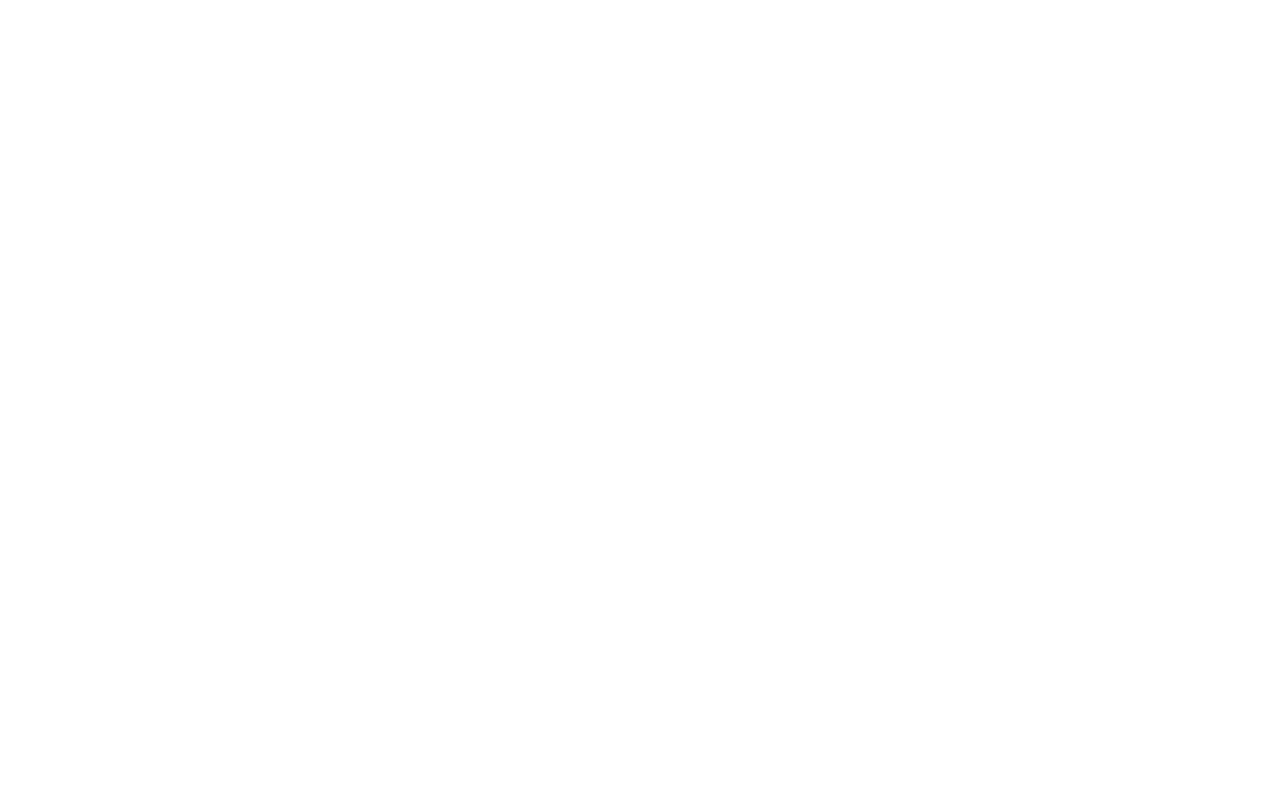
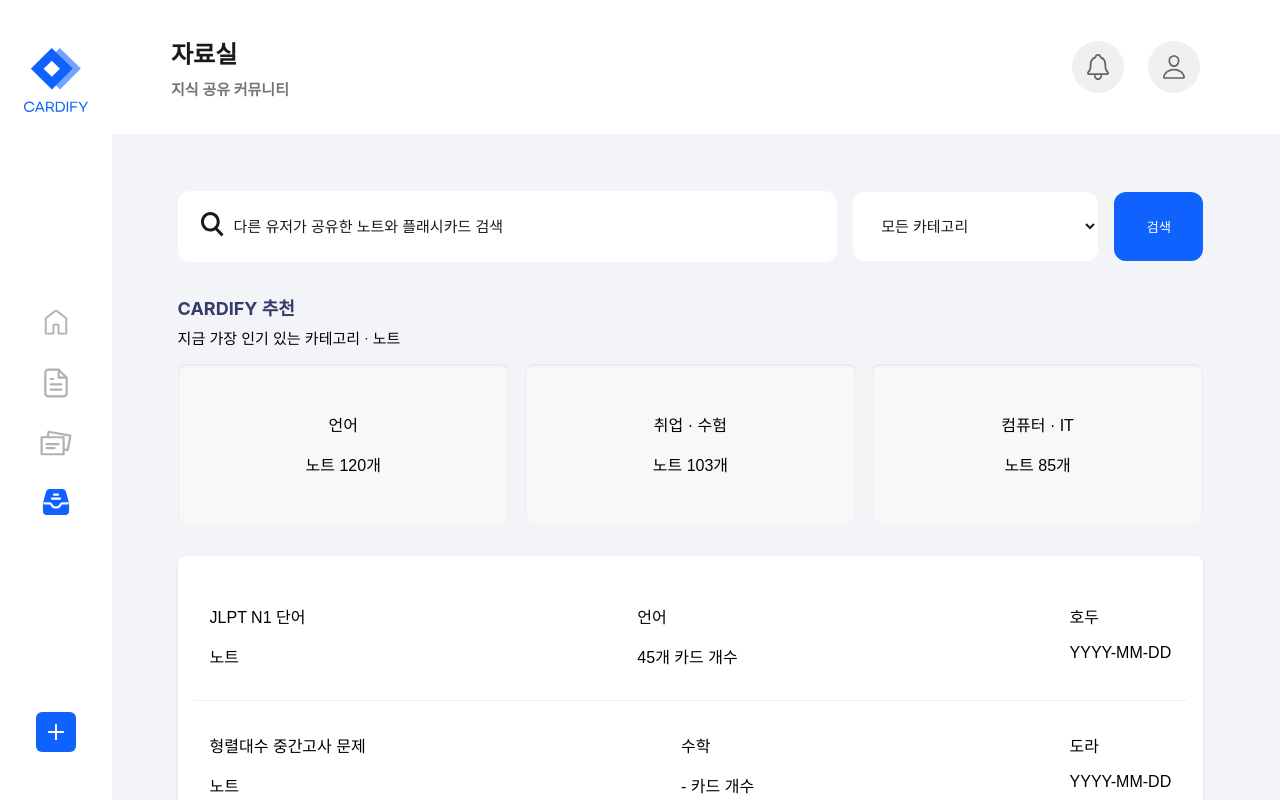
Before and after one commit to UMC-CARDIFY/Client-V1, a React (Vite) app: page /library in a window 1280 px wide. Before the commit this address had no page. Shown: the top 800 px of the page. Built offline with nearby package versions, Linux system fonts and the light colour scheme.

Commit message:
feat: 자료실 화면 검색창 ui 구현

```diff
--- /dev/null
+++ b/src/pages/Library/components/CategoryList.jsx
@@ -0,0 +1,52 @@
+import React from 'react';
+import styled from 'styled-components';
+
+const CategoryItemContainer = styled.div`
+  flex: 1;
+  padding: 2rem;
+  background: #f8f8f8;
+  text-align: center;
+  border-radius: 8px;
+  box-shadow: inset 0 1px 3px rgba(0, 0, 0, 0.1);
+`;
+
+const CategoryItem = ({ title, noteCount }) => {
+  return (
+    <CategoryItemContainer>
+      <p>{title}</p>
+      <p>노트 {noteCount}개</p>
+    </CategoryItemContainer>
+  );
+};
+
+const CategoryList = () => {
+  const dummyData = [
+    {
+      title: '언어',
+      noteCount: '120',
+    },
+    {
+      title: '취업 · 수험',
+      noteCount: '103',
+    },
+    {
+      title: '컴퓨터 · IT',
+      noteCount: '85',
+    },
+    // 더 많은 더미 데이터를 여기에 추가할 수 있습니다.
+  ];
+
+  return (
+    <div style={{ display: 'flex', gap: '1rem' }}>
+      {dummyData.map((category, index) => (
+        <CategoryItem
+          key={index}
+          title={category.title}
+          noteCount={category.noteCount}
+        />
+      ))}
+    </div>
+  );
+};
+
+export default CategoryList;
--- /dev/null
+++ b/src/pages/Library/components/NoteList.jsx
@@ -0,0 +1,76 @@
+import React from 'react';
+import styled from 'styled-components';
+
+const NoteItemContainer = styled.div`
+  display: flex;
+  justify-content: space-between;
+  padding: 1rem;
+  border-bottom: 1px solid #f0f0f0;
+
+  &:last-child {
+    border-bottom: none;
+  }
+`;
+
+const NoteItem = ({ title, category, cardCount, author, date }) => {
+  return (
+    <NoteItemContainer>
+      <div>
+        <p>{title}</p>
+        <p>노트</p>
+      </div>
+      <div>
+        <p>{category}</p>
+        <p>{cardCount ? `${cardCount}개 카드 개수` : '- 카드 개수'}</p>
+      </div>
+      <div>
+        <p>{author}</p>
+        <p>{date}</p>
+      </div>
+    </NoteItemContainer>
+  );
+};
+
+const NoteList = () => {
+  const dummyData = [
+    {
+      title: 'JLPT N1 단어',
+      category: '언어',
+      cardCount: '45',
+      author: '호두',
+      date: 'YYYY-MM-DD',
+    },
+    {
+      title: '형렬대수 중간고사 문제',
+      category: '수학',
+      cardCount: '',
+      author: '도라',
+      date: 'YYYY-MM-DD',
+    },
+    {
+      title: '컴활 필기 1급!!',
+      category: '컴퓨터 · IT',
+      cardCount: '39',
+      author: '체리',
+      date: 'YYYY-MM-DD',
+    },
+    // 더 많은 더미 데이터를 여기에 추가할 수 있습니다.
+  ];
+
+  return (
+    <>
+      {dummyData.map((note, index) => (
+        <NoteItem
+          key={index}
+          title={note.title}
+          category={note.category}
+          cardCount={note.cardCount}
+          author={note.author}
+          date={note.date}
+        />
+      ))}
+    </>
+  );
+};
+
+export default NoteList;
--- /dev/null
+++ b/src/pages/Library/components/RecommendationSection.jsx
@@ -0,0 +1,38 @@
+import React from 'react';
+import styled from 'styled-components';
+import CategoryList from './CategoryList';
+
+const RecommendationContainer = styled.div`
+`;
+
+const RecommendationTitle = styled.div`
+color: #343C6A;
+font-family: Inter;
+font-size: 1.125rem;
+font-style: normal;
+font-weight: 700;
+line-height: normal;
+margin-bottom: 0.44rem;
+`;
+
+const RecommendationSubTitle = styled.div`
+    margin-bottom: 1rem;
+    color: #000;
+font-family: Inter;
+font-size: 0.9375rem;
+font-style: normal;
+font-weight: 300;
+line-height: normal;
+`;
+
+const RecommendationSection = () => {
+  return (
+    <RecommendationContainer>
+      <RecommendationTitle>CARDIFY 추천</RecommendationTitle>
+        <RecommendationSubTitle>지금 가장 인기 있는 카테고리 · 노트</RecommendationSubTitle>
+      <CategoryList />
+    </RecommendationContainer>
+  );
+};
+
+export default RecommendationSection;
--- /dev/null
+++ b/src/pages/Library/index.jsx
@@ -0,0 +1,145 @@
+import styled from 'styled-components';
+import MenuBar from '../../components/MenuBar';
+import TopBar from '../../components/TopBar';
+import NoteList from './components/NoteList';
+import RecommendationSection from './components/RecommendationSection';
+import CategoryList from './components/CategoryList';
+import searchIcon from '../../assets/searchIcon.svg';
+
+
+const Container = styled.div`
+  display: flex;
+  width: 100%;
+  height: 100vh;
+`;
+
+const Vcontainer = styled.div`
+  display: flex;
+  flex-direction: column;
+  width: 100%;
+`;
+
+const ContentArea = styled.div`
+  display: flex;
+  flex-direction: column;
+  padding: 3.56rem 4.8rem 3.5rem 4.1rem;
+  background: var(--Main-BackGround, #F2F4F8);
+  gap: 2rem;
+`;
+
+const SearchSection = styled.div`
+  display: flex;
+  justify-content: space-between;
+  align-items: center;
+  color: #1A1A1A;
+font-family: Inter;
+font-size: 0.9375rem;
+font-style: normal;
+font-weight: 300;
+line-height: normal;
+position: relative;
+`;
+
+const SearchInput = styled.input`
+width: 35.875rem;
+height: 4.3125rem;
+flex-shrink: 0;
+  flex: 1;
+  padding-left: 3.5rem;
+  margin-right: 1rem;
+  border: none;
+  &:focus {
+    outline: none;
+  }
+    color: #1A1A1A;
+font-family: Inter;
+font-size: 0.9375rem;
+font-style: normal;
+font-weight: 300;
+line-height: normal;
+border-radius: 0.75rem;
+background: #FFF;
+
+&::placeholder {
+color: #1A1A1A;
+font-family: Inter;
+font-size: 0.9375rem;
+font-style: normal;
+font-weight: 300;
+line-height: normal;
+}
+`;
+
+const SearchIcon = styled.div`
+  position: absolute;
+  left: 1.44rem;
+  `;
+
+const CategorySelect = styled.select`
+  padding: 1.5rem 1.8rem 1.5rem 1.5rem;
+  margin-right: 1rem;
+  width: 15.3125rem;
+height: 4.3125rem;
+flex-shrink: 0;
+border-radius: 0.75rem;
+background: #FFF;
+border: none;
+
+color: #1A1A1A;
+font-family: Inter;
+font-size: 0.9375rem;
+font-style: normal;
+font-weight: 300;
+line-height: normal;
+`;
+
+const SearchButton = styled.button`
+width: 5.5625rem;
+height: 4.3125rem;
+flex-shrink: 0;
+  padding: 0.5rem 1rem;
+  border: none;
+  border-radius: 0.75rem;
+background: #1062FE;
+  color: #fff;
+  cursor: pointer;
+`;
+
+const NoteListSection = styled.div`
+  background: #fff;
+  padding: 1rem;
+  border-radius: 8px;
+  box-shadow: 0 2px 4px rgba(0, 0, 0, 0.1);
+`;
+
+export const Library = () => {
+  return (
+    <Container>
+      <MenuBar />
+      <Vcontainer>
+        <TopBar title="자료실" subtitle="지식 공유 커뮤니티" />
+        <ContentArea>
+          <SearchSection>
+            <SearchInput placeholder="다른 유저가 공유한 노트와 플래시카드 검색" />
+            <SearchIcon>
+              <img src={searchIcon} alt="search" />
+            </SearchIcon>
+            <CategorySelect>
+              <option>모든 카테고리</option>
+              {/* 다른 옵션 추가 */}
+            </CategorySelect>
+            <SearchButton>검색</SearchButton>
+          </SearchSection>
+
+          <RecommendationSection />
+
+          <NoteListSection>
+            <NoteList />
+          </NoteListSection>
+        </ContentArea>
+      </Vcontainer>
+    </Container>
+  );
+};
+
+export default Library;
--- a/src/pages/index.js
+++ b/src/pages/index.js
@@ -9,3 +9,4 @@ export { default as Archive } from './Archive/index';
 export { default as Dashboard } from './Dashboard';
 export { default as NoteEditor } from './NoteEditor/index';
 export { default as KaKaoCallback } from './SignIn/KaKaoCallback'
+export { default as Library } from './Library/index';
--- a/src/routes/index.jsx
+++ b/src/routes/index.jsx
@@ -1,5 +1,5 @@
 import { BrowserRouter, Route, Routes } from "react-router-dom";
-import { SignIn, SignUp, VerifyEmail, CompleteSignUp, MyPage, Archive, Dashboard, PointPage, SubscriptionPage, NoteEditor, KaKaoCallback } from "../pages";
+import { SignIn, SignUp, VerifyEmail, CompleteSignUp, MyPage, Archive, Dashboard, PointPage, SubscriptionPage, NoteEditor, KaKaoCallback, Library } from "../pages";
 
 const Router = () => {
   return (
@@ -16,6 +16,7 @@ const Router = () => {
         <Route path='/archive' element={<Archive />} />
         <Route path='/dashboard' element={<Dashboard />} />
         <Route path='/note-editor' element={<NoteEditor />} />
+        <Route path='/library' element={<Library />} />
        </Routes>
     </BrowserRouter>
   );
```
Also changed, not shown: src/assets/searchIcon.svg (added).
